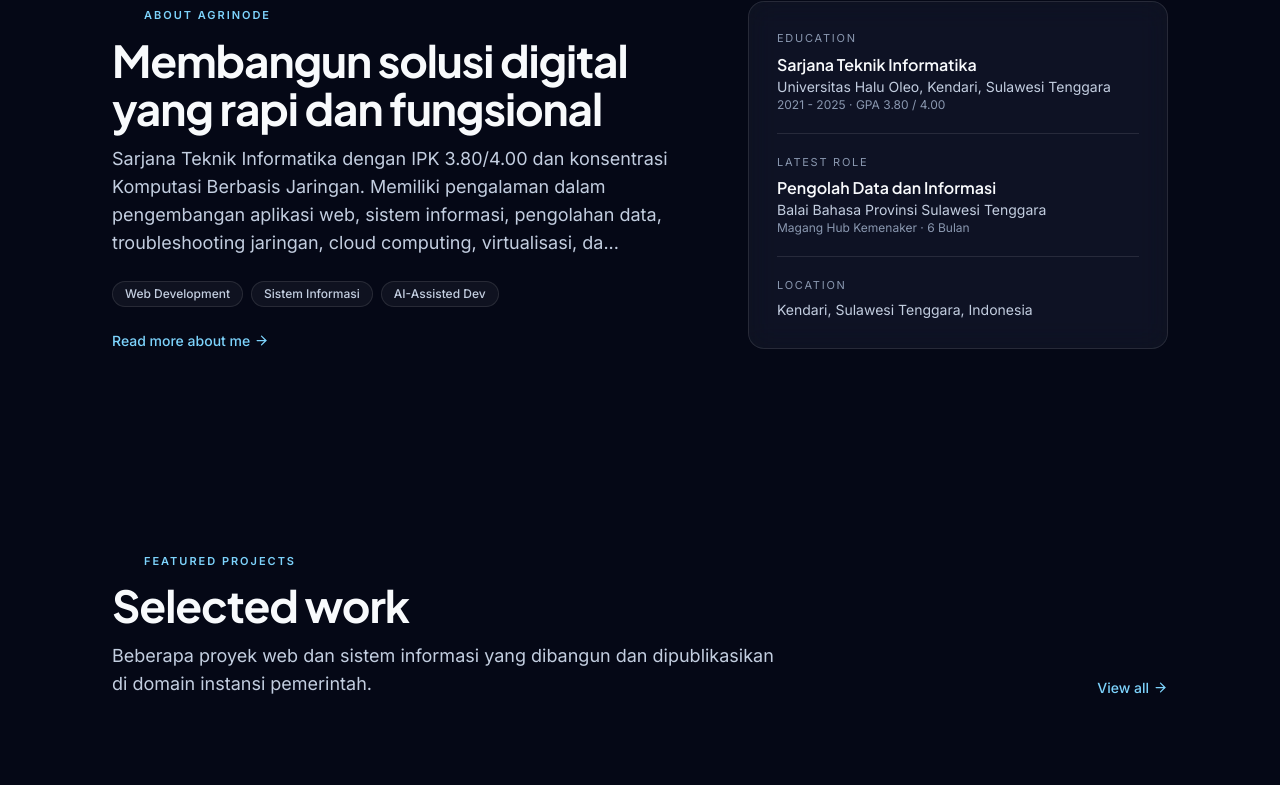
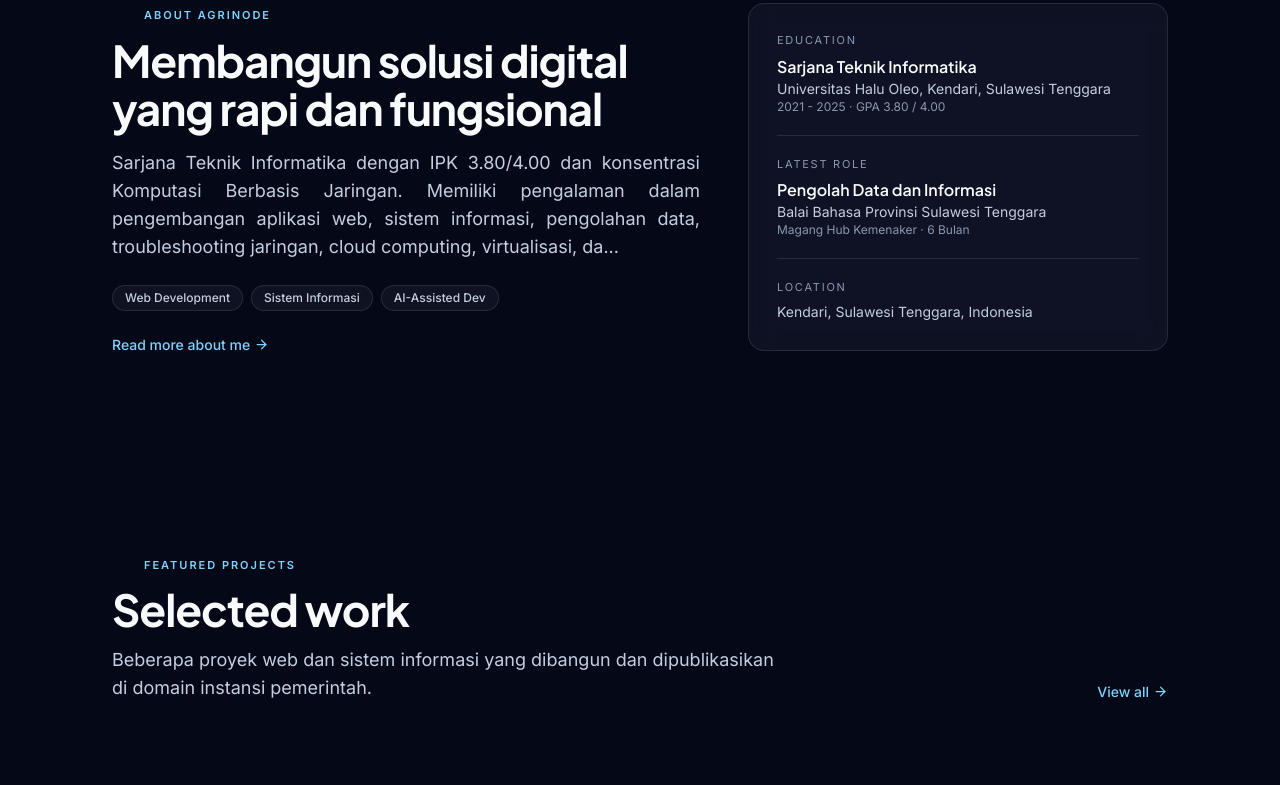
Before and after one commit to agrianwahab29/portolio-agritech, a Next.js app: page / in a window 1280 px wide. Shown: the part 1068-1853 px from the top of the page. Built offline with nearby package versions, Linux system fonts and the light colour scheme.

Commit message:
feat: justify bio preview text on homepage

```diff
--- a/components/sections/AboutPreview.tsx
+++ b/components/sections/AboutPreview.tsx
@@ -18,8 +18,10 @@ export function AboutPreview() {
             <SectionHeading
               eyebrow="About AgriNode"
               title="Membangun solusi digital yang rapi dan fungsional"
-              description={profile.bio.substring(0, 240) + "..."}
             />
+            <p className="mt-4 text-base leading-relaxed text-fg-secondary text-justify text-pretty md:text-lg">
+              {profile.bio.substring(0, 240) + "..."}
+            </p>
             <div className="mt-6 flex flex-wrap gap-2">
               {highlights.map((h) => (
                 <Badge key={h} variant="category">{h}</Badge>
```
